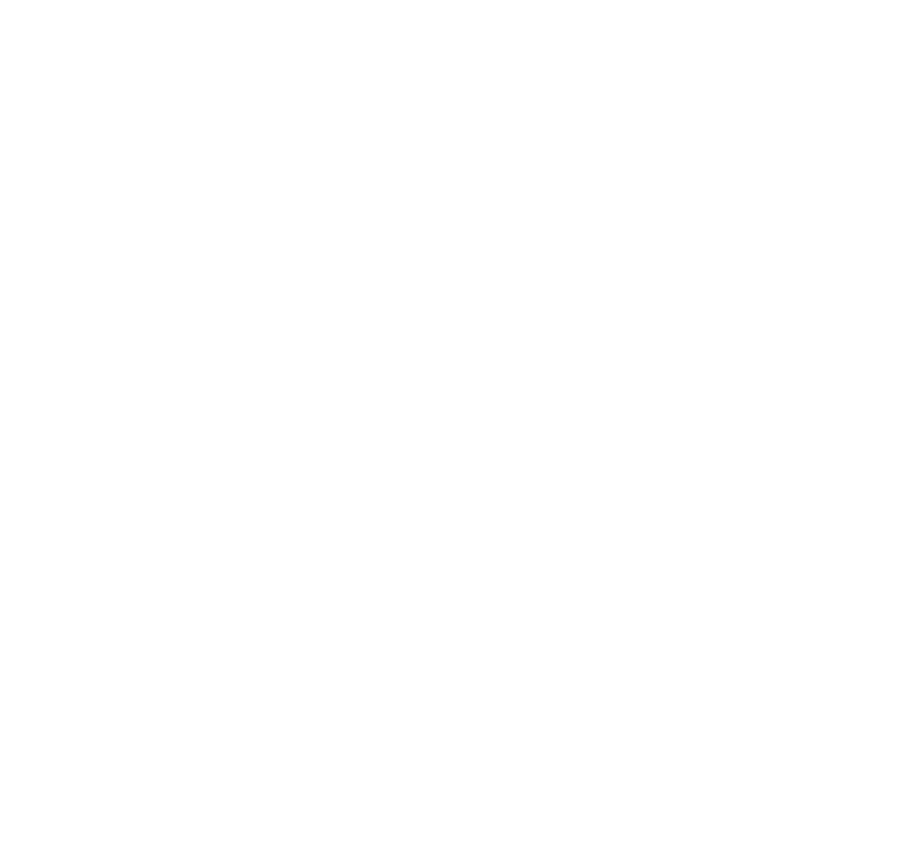
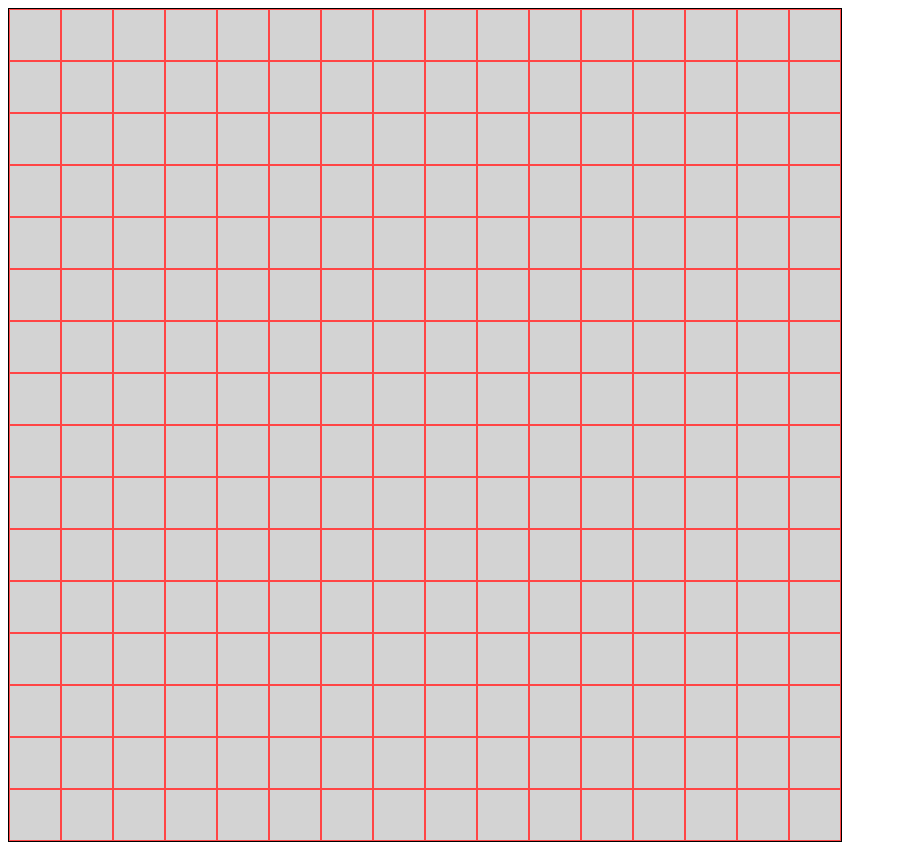
Before and after one commit to EliteCoder75/Etch-a-sketch-game, a plain HTML site: page index.html in a window 1280 px wide. Shown: the whole page, without its empty margins (0-897 px from the left). Before the commit the page ends 800 px from the top, so only its background shows below. Drawn offline with Linux system fonts and the light colour scheme.

Commit message:
set up of 16x16 grid

```diff
--- a/index.html
+++ b/index.html
@@ -1,11 +1,13 @@
 <!DOCTYPE html>
-<html lang="en">
-<head>
-    <meta charset="UTF-8">
-    <meta name="viewport" content="width=device-width, initial-scale=1.0">
-    <title>Document</title>
-</head>
-<body>
+<html>
+  <head>
+    <title>16x16 Grid</title>
+    <link rel="stylesheet" href=style.css>
 
-</body>
+  </head>
+  <body>
+    <div class="grid"></div>
+    <script src="jscript.js"></script>
+
+  </body>
 </html>
--- /dev/null
+++ b/jscript.js
@@ -0,0 +1,13 @@
+
+
+
+
+const grid = document.querySelector('.grid');
+// Use a nested for loop to create the grid cells
+for (let i = 0; i < 16; i++) {
+  for (let j = 0; j < 16; j++) {
+    const cell = document.createElement('div');
+    cell.classList.add('cell');
+    grid.appendChild(cell);
+  }
+}
--- a/style.css
+++ b/style.css
@@ -0,0 +1,18 @@
+/* Define the grid dimensions and borders */
+.grid {
+    display: flex;
+    /*grid-template-rows: repeat(16, 1fr);
+    grid-template-columns: repeat(16, 1fr);*/
+    flex-wrap: wrap;
+    border: 1px solid black;
+    width: 832px;
+    height: 832px;
+  }
+
+  /* Define the grid cell styles */
+.cell {
+    border: 1px solid rgb(255, 69, 69);
+    background-color: lightgray;
+    width: 50px;
+    height: 50px;
+}
```
Also changed, not shown: Jscript.js (deleted).
